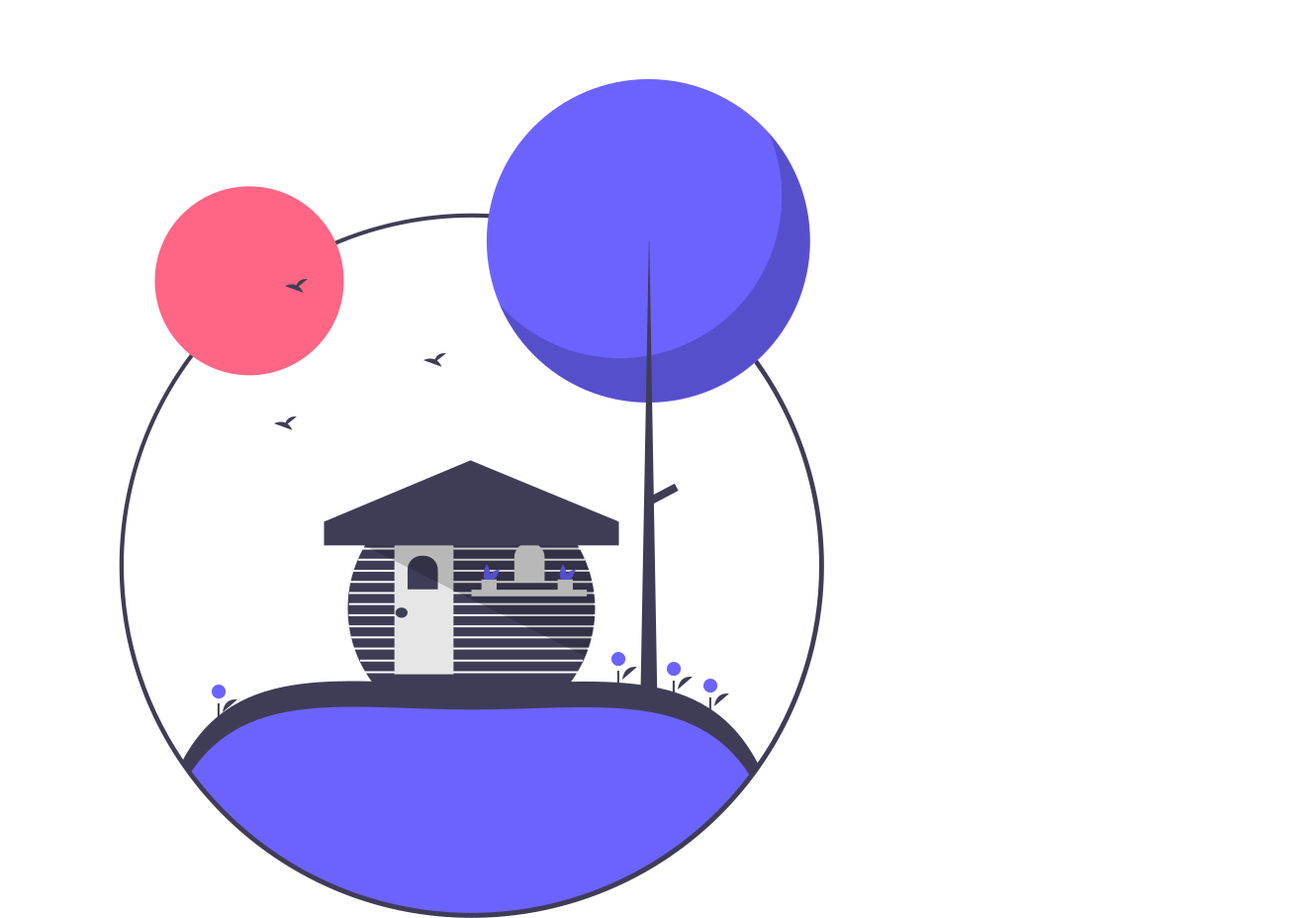
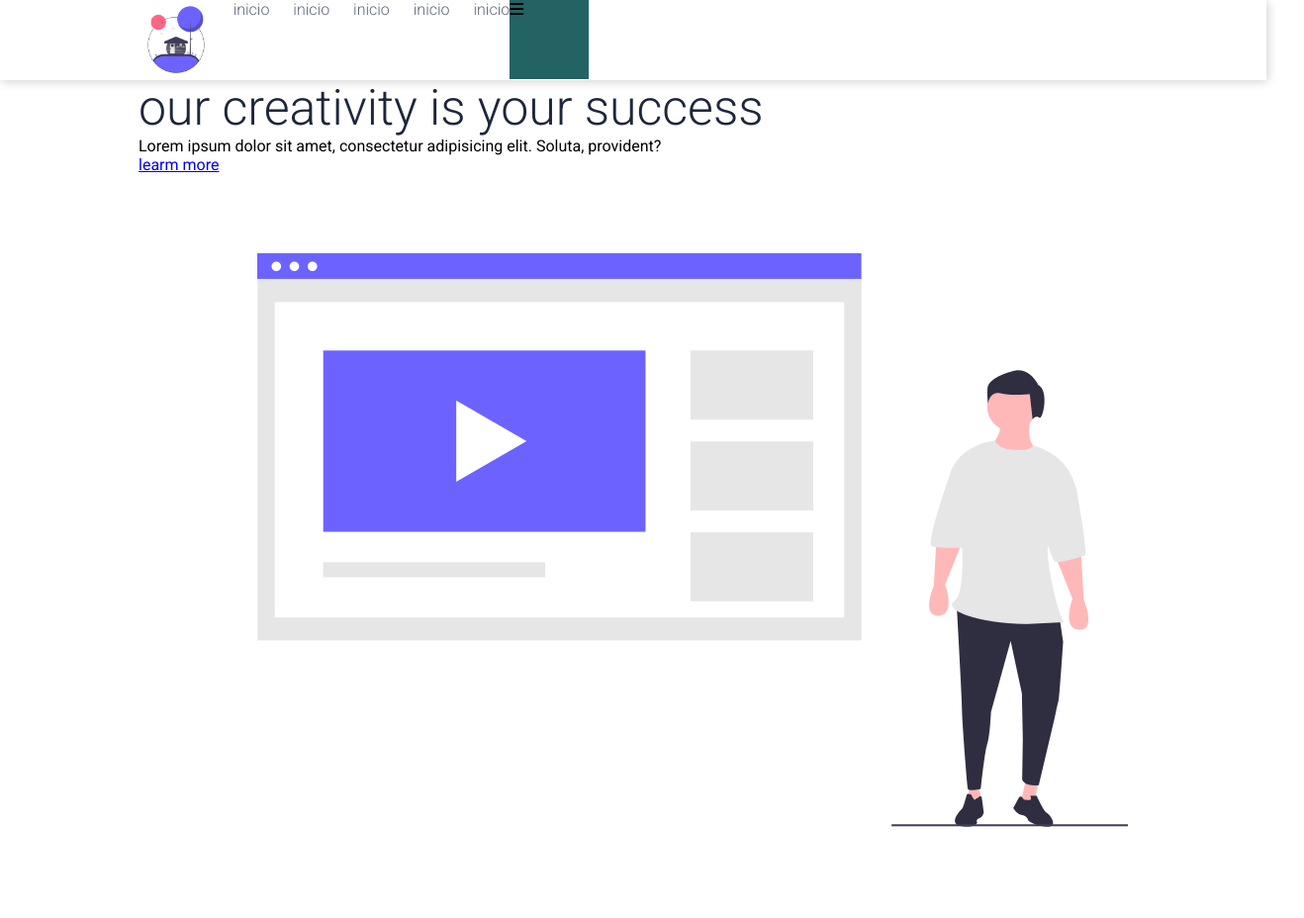
Before and after one commit to cristopherCarlos/crear-pagina-wed, a plain HTML site: page index.html in a window 1280 px wide. Shown: the top 928 px of the page at 99% size, 1318 px wide, since content can reach past the window. Drawn offline with Linux system fonts and the light colour scheme.

Commit message:
añadimos css
acemos la estructura del html con css

```diff
--- a/css/estilos.css
+++ b/css/estilos.css
@@ -6,3 +6,70 @@
 body{
     font-family: 'roboto', sans-serif;
 }
+h1,h2,h3,h4,h5,h6{
+    color: #1d273b;
+    font-weight: 300;
+}
+.contenedor{
+    width: 90%;
+    max-width: 1000px;
+    margin: auto;
+    overflow: hidden;
+
+}
+.contenedor1{
+    width: 90%;
+    max-width: 1000px;
+    margin: auto;
+    overflow: hidden;
+    padding: 60px 0;
+}
+h1{
+    font-size: 50px;
+}
+
+
+/*------- header----------*/
+header::before{ /*para que no tape el contenido*/
+    content: "";
+    display: block;
+    margin-bottom: 80px;
+}
+nav{
+    width: 100%;
+    height: 80px;
+    background: #fff;
+    border-bottom: 1px solid transparent;
+    box-shadow: 1px 1px 10px 0 rgb(0, 0, 0, .2);
+    position: fixed;
+    /*para que no tape el contenido*/
+    top: 0;
+    z-index: 100;
+
+}
+.nav{
+    display: flex;
+}
+.nav .logo{
+    height: 80px;
+
+}
+.nav .logo img{
+
+    height: 100%;
+    vertical-align: top;
+}
+.enlaces-header{
+    font-weight: 300;
+}
+.nav .enlaces-header a{
+    color: #5d6678;
+    text-decoration: none;
+    margin-left: 20px;
+}
+
+.hamburguer{
+    width: 80px;
+    height: 80px;
+    background: #236363;
+}
--- a/index.html
+++ b/index.html
@@ -40,7 +40,7 @@
     </header>
 
     <section class="about-us">
-        <div class="contenedor">
+        <div class="contenedor1">
             <h2 class="titulo">we provite a wide range</h2>
             <div class="contenedor-articulo">
                 <div class="articulo">
```
